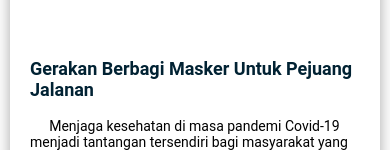
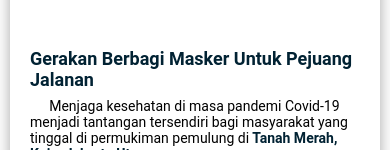
Before and after one commit to eggyyuliandika/healthy-web, a Next.js app: page / in a window 390 px wide. Shown: the part 1096-1246 px from the top of the page. Built offline with nearby package versions, Linux system fonts and the light colour scheme.

Commit message:
revisi #9

```diff
--- a/styles/style.css
+++ b/styles/style.css
@@ -110,13 +110,13 @@
   div.section img {
     display: flex;
     justify-content: center;
-    width: auto;
+    width: 320px;
     height: 200px;
   }
 
   div.section-content h1 {
     font-size: 18px;
-    margin: 10px 0;
+    margin: 0px 0;
   }
 
   div.section-content div {
```
